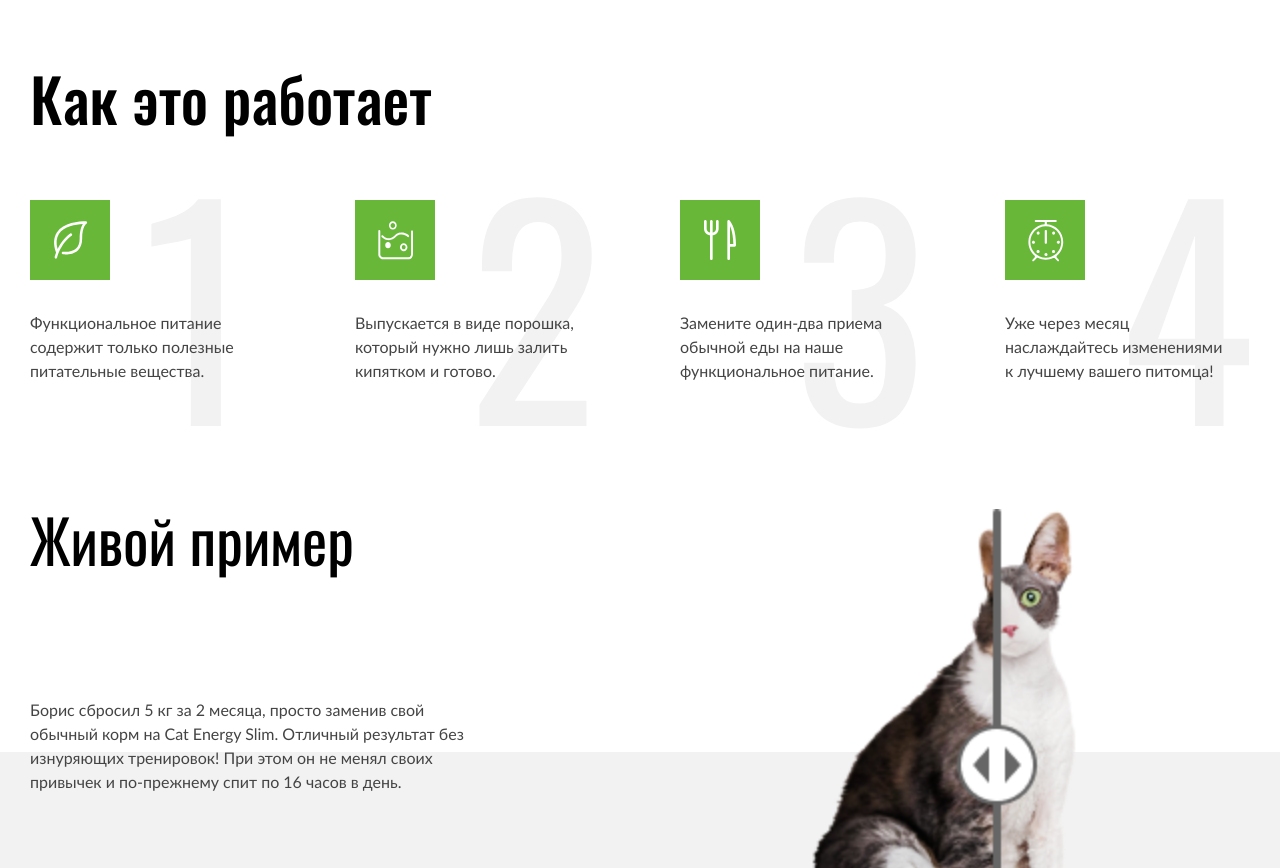
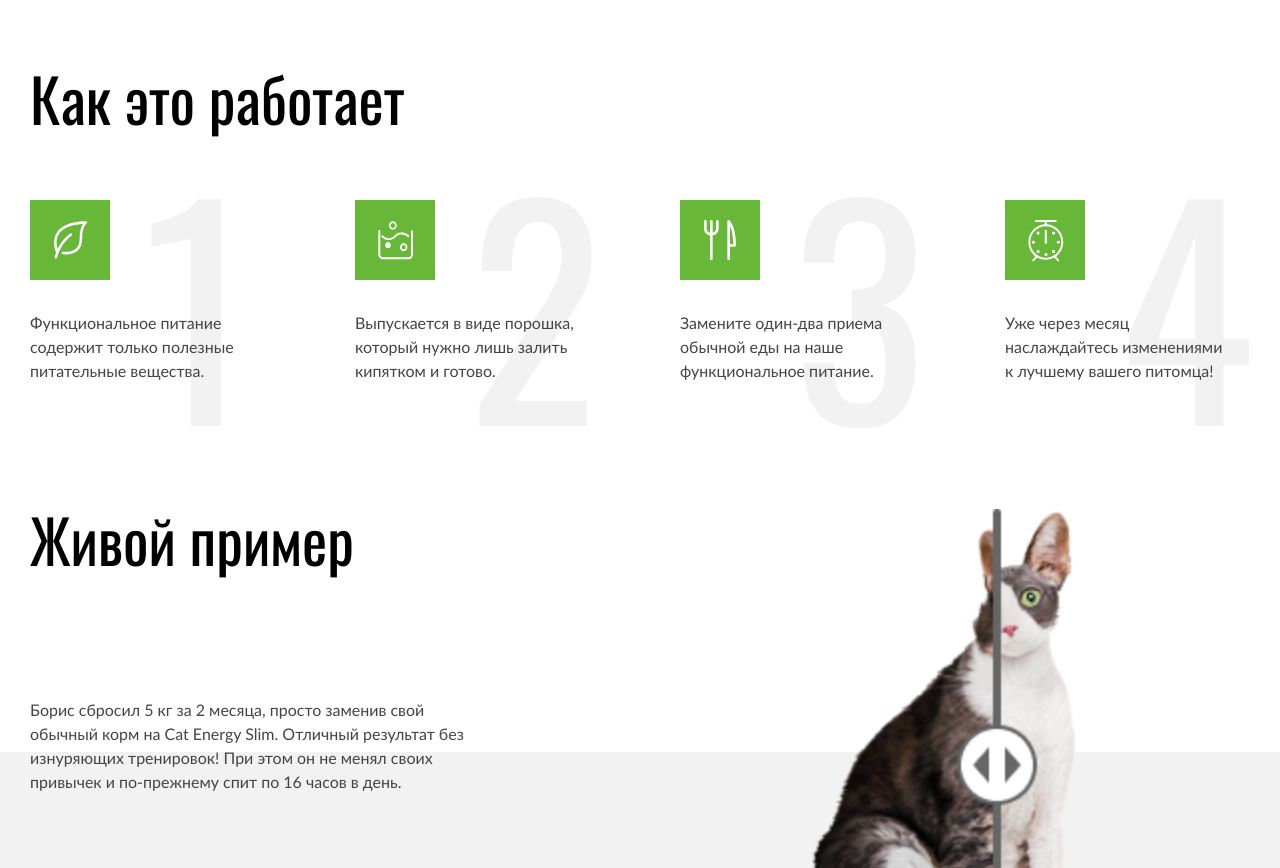
Before and after one commit to htmlacademy-adaptive/693219-cat-energy-29, a website: page source/index.html in a window 1280 px wide. Shown: the part 1139-2007 px from the top of the page. Drawn offline with nearby package versions, Linux system fonts and the light colour scheme; files that its build step writes are made by us from their sources.

Commit message:
Поправил заголовок

```diff
--- a/source/less/index/advantages.less
+++ b/source/less/index/advantages.less
@@ -7,8 +7,9 @@
   margin-bottom: 40px;
   color: @basic-black;
   font-family: "Oswald", sans-serif;
-  font-size: 34px;
   line-height: 40px;
+  font-size: 36px;
+  font-weight: 400;
 }
 
 .advantages__list {
```
